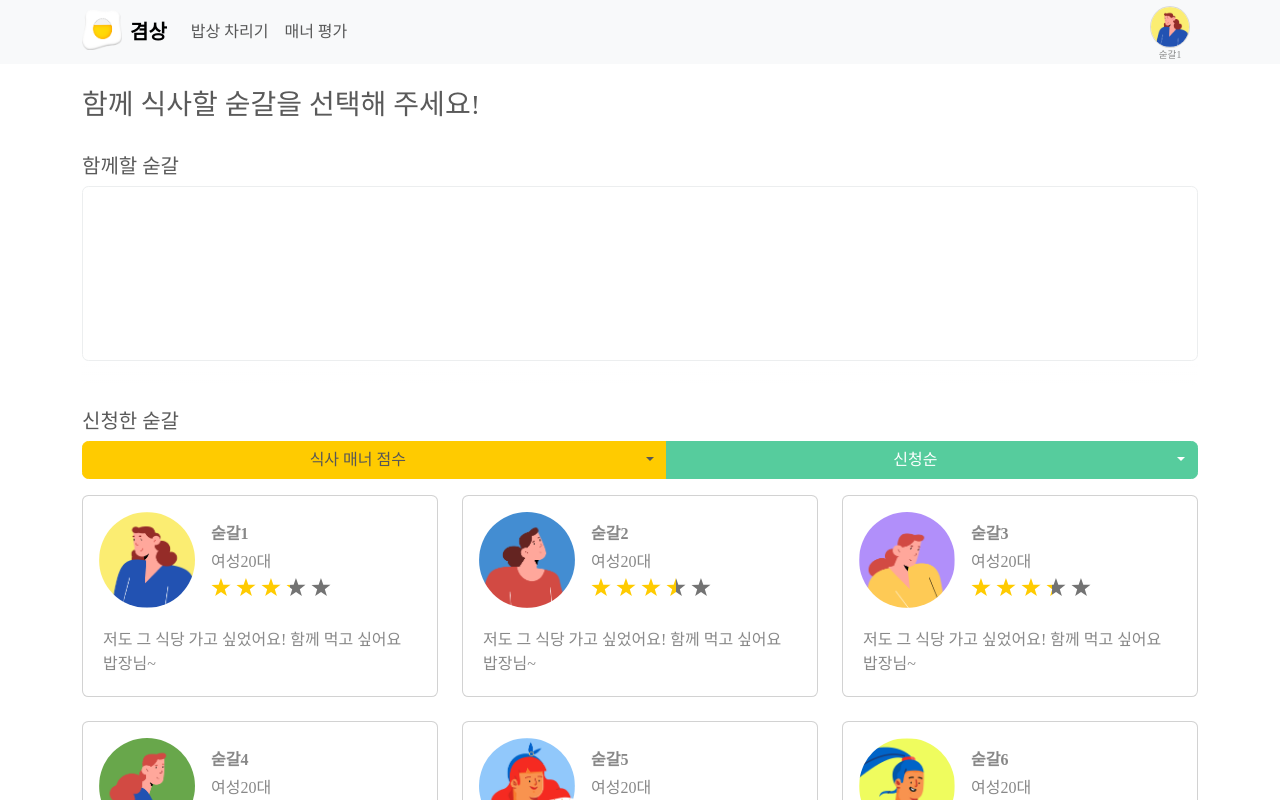
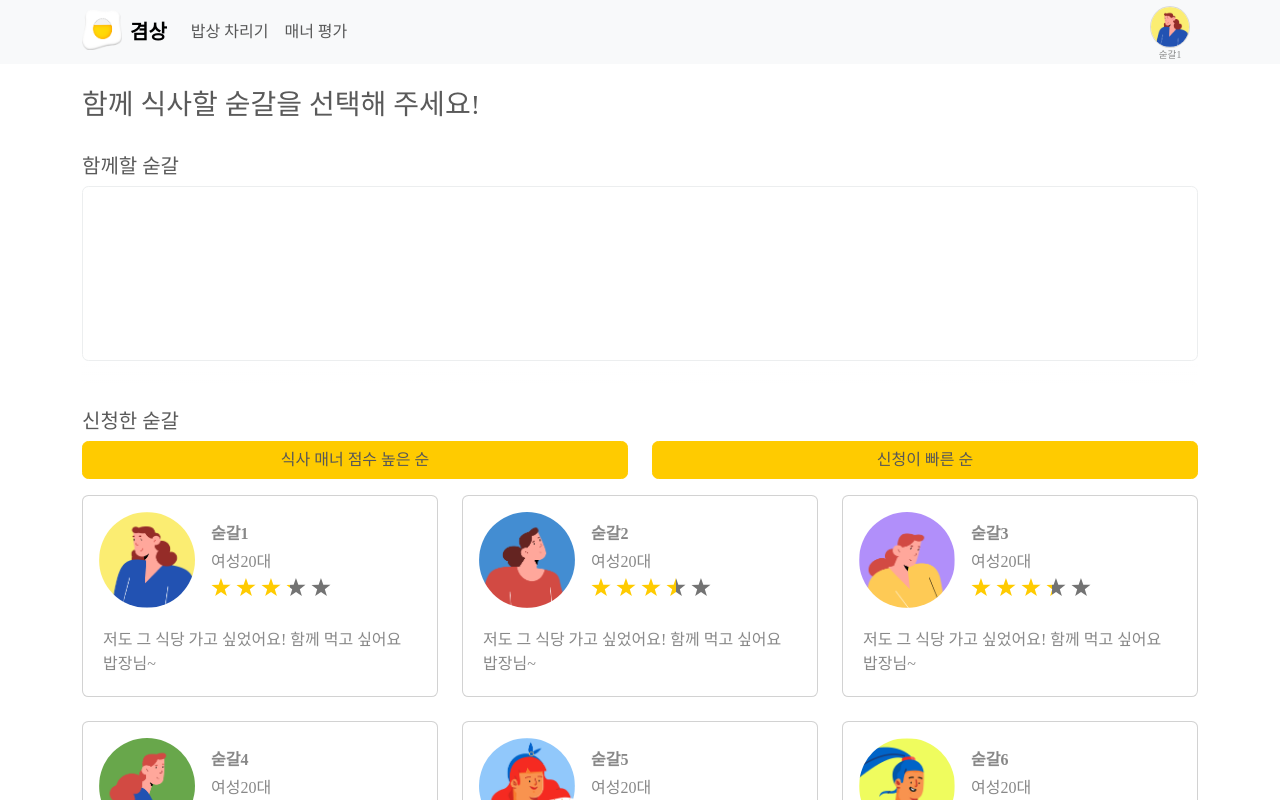
Before and after one commit to developer-dignity-team-2/gyeom-sang_client, a Vue app: page /babsang-select in a window 1280 px wide. Shown: the top 800 px of the page. Built offline with nearby package versions, Linux system fonts and the light colour scheme; a web font is replaced by a local one.

Commit message:
[UPDATE] 숟갈 선택 화면 정렬 기능 버튼

```diff
--- a/src/views/babsang-select.vue
+++ b/src/views/babsang-select.vue
@@ -89,45 +89,45 @@
 			<div class="col">
 				<div class="row">
 					<!-- 정렬 버튼 -->
-					<div
-						class="btn-group"
-						role="group"
-						aria-label="Button group with nested dropdown"
-					>
-						<button type="button" class="btn btn-primary">
-							식사 매너 점수
-						</button>
-						<div class="btn-group" role="group">
+					<div class="col-6 btn-group">
+						<Transition name="slide-up" mode="out-in">
 							<button
-								id="btnGroupDrop1"
 								type="button"
-								class="btn btn-primary dropdown-toggle"
-								data-bs-toggle="dropdown"
-								aria-haspopup="true"
-								aria-expanded="false"
-							></button>
-							<div class="dropdown-menu" aria-labelledby="btnGroupDrop1">
-								<a class="dropdown-item" href="#">높은 순</a>
-							</div>
-						</div>
-						<button type="button" class="btn btn-success">신청순</button>
-						<div class="btn-group" role="group">
+								class="btn btn-primary"
+								v-if="sortMannerScore === 'H'"
+								@click="sortMannerScore = 'L'"
+							>
+								식사 매너 점수 높은 순
+							</button>
 							<button
-								id="btnGroupDrop2"
 								type="button"
-								class="btn btn-success dropdown-toggle"
-								data-bs-toggle="dropdown"
-								aria-haspopup="true"
-								aria-expanded="false"
-							></button>
-							<div
-								class="dropdown-menu"
-								aria-labelledby="btnGroupDrop2"
-								style=""
+								class="btn btn-primary"
+								v-else-if="sortMannerScore === 'L'"
+								@click="sortMannerScore = 'H'"
 							>
-								<a class="dropdown-item" href="#">빠름</a>
-							</div>
-						</div>
+								식사 매너 점수 낮은 순
+							</button>
+						</Transition>
+					</div>
+					<div class="col-6 btn-group">
+						<Transition name="slide-up" mode="out-in">
+							<button
+								type="button"
+								class="btn btn-primary"
+								v-if="sortrecruitDate === 'F'"
+								@click="sortrecruitDate = 'S'"
+							>
+								신청이 빠른 순
+							</button>
+							<button
+								type="button"
+								class="btn btn-primary"
+								v-else-if="sortrecruitDate === 'S'"
+								@click="sortrecruitDate = 'F'"
+							>
+								신청이 느린 순
+							</button>
+						</Transition>
 					</div>
 				</div>
 			</div>
@@ -166,6 +166,10 @@ export default {
 	components: { userCard },
 	data() {
 		return {
+			// trasition 버튼 용: 시작
+			sortMannerScore: 'H', // 식사 매너 점수 높은 순 H, 식사 매너 점수 낮은 순 L
+			sortrecruitDate: 'F', // 신청이 빠른 순 F, 신청이 느린 순 S
+			// trasition 버튼 용: 끝
 			// comfirm: false,
 			babsang: 0,
 			babsangMessage: '',
@@ -516,4 +520,29 @@ dt {
 	transform: translateY(-30px);
 	opacity: 0;
 }
+// transition 버튼
+.btn-container {
+	display: inline-block;
+	position: relative;
+	height: 1em;
+}
+
+button {
+	position: absolute;
+}
+
+.slide-up-enter-active,
+.slide-up-leave-active {
+	transition: all 0.1s ease-out;
+}
+
+.slide-up-enter-from {
+	opacity: 0;
+	transform: translateY(10px);
+}
+
+.slide-up-leave-to {
+	opacity: 0;
+	transform: translateY(-10px);
+}
 </style>
```
